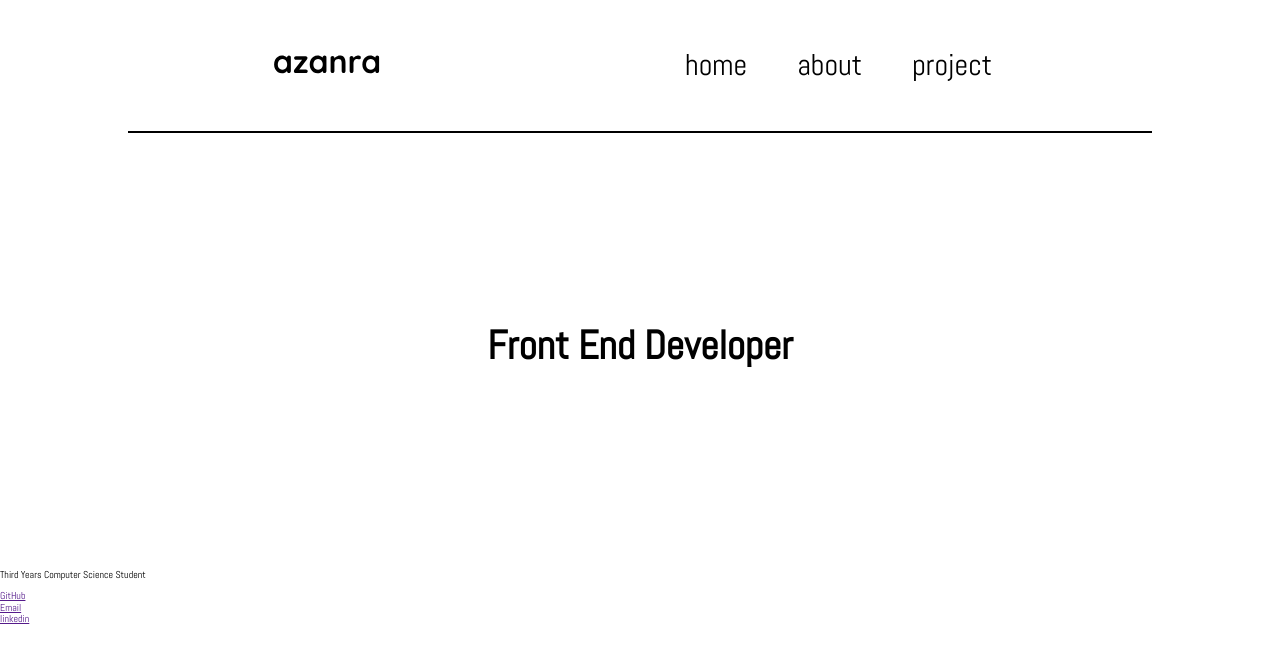
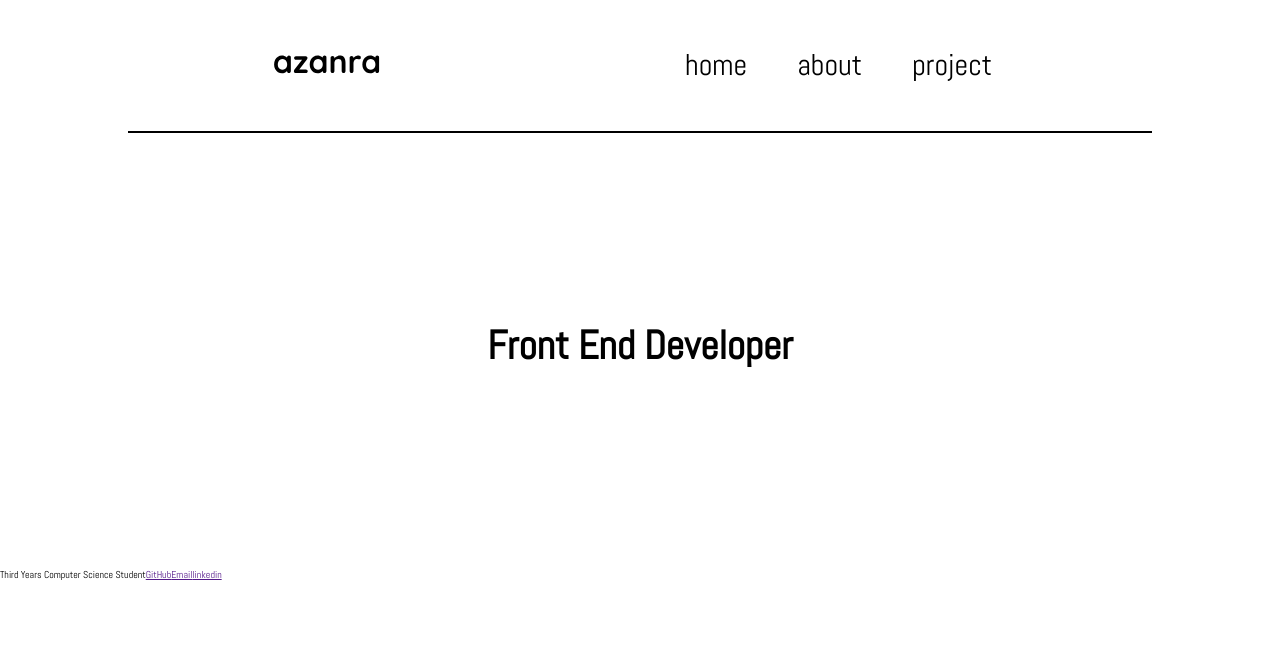
Before and after one commit to azanra/personal-portfolio, a website: page index.html in a window 1280 px wide. Drawn offline with nearby package versions, Linux system fonts and the light colour scheme.

Commit message:
Positioning article section

```diff
--- a/index.html
+++ b/index.html
@@ -31,14 +31,13 @@
             <p>Front End Developer</p>
         </div>
     </div>
-    <article>
+    <article class="article-section">
         <div>
             <div>
                 <p>Third Years Computer Science Student</p>
             </div>
         </div>
-        <div>
-            <div>
+        <div class="link-section">
             <div>
                 <a href="">GitHub</a>
             </div>
@@ -49,7 +48,6 @@
                 <a href="">linkedin</a>
             </div>
         </div>
-        </div>
     </article>
 </body>
 </html>
--- a/styles/style.css
+++ b/styles/style.css
@@ -25,7 +25,8 @@ body {
     margin-left: 10%;
 }
 
-.nav-bar {
+.nav-bar,
+.link-section {
     display: flex;
     align-items: center;
 }
@@ -47,3 +48,7 @@ body {
     font-weight: 600;
     padding: 150px;
 }
+
+.article-section {
+    display: flex;
+}
```
Lines whose indentation alone changed are shown as unchanged.
